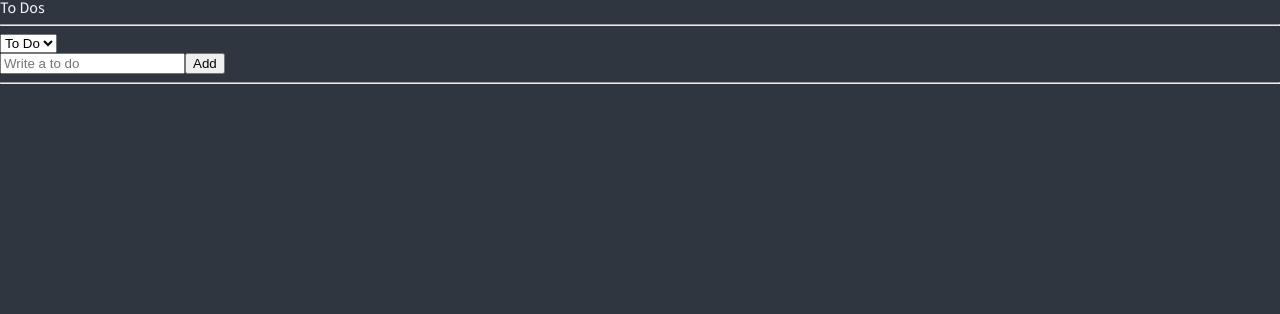
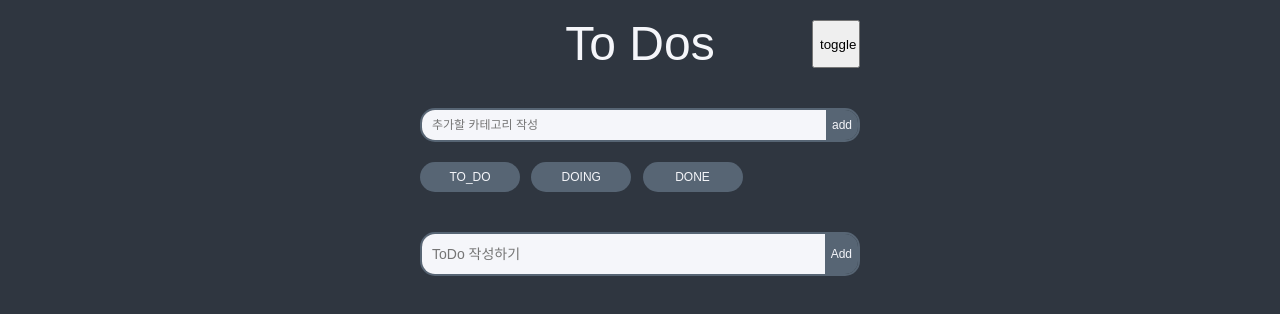
Before and after one commit to RanungPark/study-react, a React (Create React App) app in the folder todo-list/: page / in a window 1280 px wide. Shown: the top 314 px of the page. Built offline with nearby package versions, Linux system fonts and the light colour scheme.

Commit message:
ToDo 리펙토링

```diff
--- a/todo-list/src/atom.ts
+++ b/todo-list/src/atom.ts
@@ -9,12 +9,17 @@ export enum Categories {
 export interface IToDo {
   text: string;
   id: number;
-  category: Categories;
+  category: string;
 }
 
-export const categoryState = atom<Categories>({
+export const categoriesState = atom({
+  key: 'categoies',
+  default: ["TO_DO","DOING","DONE"],
+})
+
+export const categoryState = atom({
   key: 'category',
-  default: Categories.TO_DO,
+  default: "TO_DO",
 })
 
 export const toDoState = atom<IToDo[]>({
@@ -27,6 +32,6 @@ export const toDoSelector = selector({
   get: ({get}) => {
     const toDos = get(toDoState);
     const category = get(categoryState);
-    return toDos.filter(toDo => toDo.category === category);
+    return toDos.filter(toDo => toDo.category === category)
   }
 })
--- /dev/null
+++ b/todo-list/src/components/Category.tsx
@@ -0,0 +1,106 @@
+import React from 'react';
+import { categoriesState, categoryState} from '../atom';
+import { useRecoilState, useSetRecoilState } from 'recoil';
+import { useForm } from 'react-hook-form';
+import styled from 'styled-components';
+
+const CategoriesBox = styled.div`
+  display: grid;
+  grid-template-columns: repeat(4, 1fr);
+  margin: 20px 0;
+  gap: 5px;
+`
+const CategoryButton = styled.button`
+  border: 0;
+  background-color: ${props => props.theme.boxColor};
+  color: ${props => props.theme.textColor};
+  height: 30px;
+  width: 100px;
+  overflow: hidden;
+  border-radius: 15px;
+  font-size: 12px;
+  cursor: pointer;
+`
+const FormBox = styled.div`
+  padding-top: 20px;
+
+  span{
+    margin-top: 20px;
+    font-size: 10px;
+  }
+`
+
+const FormStyle = styled.form`
+  border: 2px solid ${props => props.theme.boxColor};
+  display: flex;
+  align-items: center;
+  border-radius: 15px;
+  overflow: hidden;
+`
+
+const FormInput = styled.input`
+  font-size: 12px;
+  flex: 1;
+  border: 0;
+  height: 30px;
+  outline: none;
+  box-shadow: none;
+  background-color: ${props => props.theme.textColor};
+  color: ${props => props.theme.bgColor};
+  padding-left: 10px;
+`
+
+const FormButton = styled.button`
+  font-size: 12px;
+  border: 0;
+  height: 30px;
+  background-color: ${props => props.theme.boxColor};
+  color: ${props => props.theme.textColor};
+`
+
+interface IForm {
+  category: string;
+}
+
+const Category = () => {
+  const [categories, setCategories] = useRecoilState(categoriesState);
+  const {register, setValue, handleSubmit, formState} = useForm<IForm>();
+  const setCategory = useSetRecoilState(categoryState);
+  const handleValid = ({category} : IForm) => {
+    setCategories((prev) => [...prev, category]);
+    setValue('category', '');
+  }
+
+  const onChange = (newCategory: IForm) => {
+    setCategory(newCategory as any)
+  }
+
+  return (
+    <div>
+      <FormBox>
+        <FormStyle onSubmit={handleSubmit(handleValid)}>
+          <FormInput
+            type="text"
+            {...register('category',{
+              required: '카테고리를 작성해주세요',
+              maxLength: {
+                value: 10,
+                message: '최대글자는 10자입니다'
+              }
+            })}
+            placeholder='추가할 카테고리 작성'
+            />
+          <FormButton>add</FormButton>
+        </FormStyle>
+        <span>{formState?.errors?.category?.message}</span>
+      </FormBox>
+      <CategoriesBox>
+        {
+          categories.map(category => <CategoryButton onClick={()=>onChange(category as any)}>{category}</CategoryButton>)
+        }
+      </CategoriesBox>
+    </div>
+  );
+};
+
+export default Category;
--- a/todo-list/src/components/CreateToDo.tsx
+++ b/todo-list/src/components/CreateToDo.tsx
@@ -1,32 +1,70 @@
 import React from 'react';
 import { useForm } from 'react-hook-form';
-import { useRecoilValue, useSetRecoilState } from 'recoil';
-import { categoryState, toDoState } from '../atom';
+import { useSetRecoilState } from 'recoil';
+import { Categories, toDoState } from '../atom';
+import styled from 'styled-components';
 
 interface IForm {
   toDo: string;
 }
 
+const FormBox = styled.div`
+  padding: 20px 0;
+  span{
+    margin-top: 20px;
+    font-size: 10px;
+  }
+`
+
+const FormStyle = styled.form`
+  border: 2px solid ${props => props.theme.boxColor};
+  display: flex;
+  align-items: center;
+  border-radius: 15px;
+  overflow: hidden;
+`
+
+const FormInput = styled.input`
+  font-size: 14px;
+  flex: 1;
+  border: 0;
+  height: 40px;
+  outline: none;
+  box-shadow: none;
+  background-color: ${props => props.theme.textColor};
+  color: ${props => props.theme.bgColor};
+  padding-left: 10px;
+`
+
+const FormButton = styled.button`
+  font-size: 12px;
+  border: 0;
+  height: 40px;
+  background-color: ${props => props.theme.boxColor};
+  color: ${props => props.theme.textColor};
+`
+
 const CreateToDo = () => {
   const {register, handleSubmit, setValue} = useForm<IForm>();
   const setToDos = useSetRecoilState(toDoState);
-  const category = useRecoilValue(categoryState);
 
   const handleValid = ({toDo} : IForm) => {
-    setToDos((prev) => [{text: toDo, id: Date.now(), category: category },...prev]);
+    setToDos((prev) => [{text: toDo, id: Date.now(), category: Categories.TO_DO },...prev]);
     setValue("toDo", "");
   }
 
   return (
-    <form onSubmit={handleSubmit(handleValid)}>
-      <input
-        {...register('toDo',{
-          required: "please write a To Do"
-        })}
-        placeholder='Write a to do'
-      />
-      <button>Add</button>
-    </form>
+    <FormBox>
+      <FormStyle onSubmit={handleSubmit(handleValid)}>
+        <FormInput
+          {...register('toDo',{
+            required: "please write a To Do"
+          })}
+          placeholder='ToDo 작성하기'
+        />
+        <FormButton>Add</FormButton>
+      </FormStyle>
+    </FormBox>
   );
 };
 
--- a/todo-list/src/components/ToDo.tsx
+++ b/todo-list/src/components/ToDo.tsx
@@ -1,10 +1,50 @@
 import React from 'react';
-import { IToDo, toDoState,  Categories } from '../atom';
-import { useSetRecoilState } from 'recoil';
+import { IToDo, toDoState, categoryState, categoriesState } from '../atom';
+import { useRecoilValue, useSetRecoilState } from 'recoil';
+import styled from 'styled-components';
 
+const LiBox = styled.li`
+  list-style: none;
+`
 
-const ToDo = ({text, id, category}: IToDo) => {
+const ToDoBox = styled.div`
+  display: flex;
+  flex-direction: column;
+  justify-content: center;
+  margin: 20px 0;
+  border-bottom: 0.1px solid ${props => props.theme.textColor};
+`
+
+const ToDoText = styled.span`
+  font-size: 16px;
+`
+
+const CategoryButtonGrup = styled.div`
+  display: grid;
+  grid-template-columns: repeat(6, 1fr);
+  gap: 5px;
+  margin-top: 10px;
+`
+
+const CategoryButton = styled.button`
+  height: 20px;
+  overflow: hidden;
+  font-size: 9px;
+  background-color: ${props => props.theme.bgColor};
+  cursor: pointer;
+  color: ${props => props.theme.textColor};
+  border: 0;
+  opacity: 0.5;
+`
+const CategoryDeleteButton = styled(CategoryButton)`
+  color: #e84118;
+  opacity: 0.8;
+`
+
+const ToDo = ({text, id}: IToDo) => {
   const setToDos = useSetRecoilState(toDoState);
+  const usingCategory = useRecoilValue(categoryState);
+  const categories = useRecoilValue(categoriesState);
 
   const onChange = (newCategory : IToDo['category']) => {
     setToDos((oldToDos) => {
@@ -18,13 +58,29 @@ const ToDo = ({text, id, category}: IToDo) => {
     })
   }
 
+  const onDelete = () => {
+    setToDos((oldToDos) => {
+      const newToDos = oldToDos.filter(todo => todo.id !== id);
+      return newToDos
+    })
+  }
+
   return (
-    <li>
-      <span>{text}</span>
-      {category !== Categories.TO_DO  && (<button  onClick={()=>onChange(Categories.TO_DO)}>To Do</button>)}
-      {category !== Categories.DOING && (<button  onClick={()=>onChange(Categories.DOING)}>Doing</button>)}
-      {category !== Categories.DONE && (<button  onClick={()=>onChange(Categories.DONE)}>Done</button>)}
-    </li>
+    <LiBox>
+      <ToDoBox>
+        <ToDoText>{text}</ToDoText>
+        <CategoryButtonGrup>
+          {categories.filter(
+          category =>
+          category !== usingCategory
+          ).map(
+            moveCategory =>
+            <CategoryButton onClick={()=>onChange(moveCategory as any)}>#{moveCategory}</CategoryButton>
+            )}
+          <CategoryDeleteButton onClick={()=>onDelete()}>#Delte</CategoryDeleteButton>
+        </CategoryButtonGrup>
+      </ToDoBox>
+    </LiBox>
   );
 };
 
--- a/todo-list/src/components/ToDoList.tsx
+++ b/todo-list/src/components/ToDoList.tsx
@@ -1,33 +1,60 @@
 import React from 'react';
-import { useRecoilState, useRecoilValue } from 'recoil';
-import { Categories, categoryState, toDoSelector } from '../atom';
+import { useRecoilValue } from 'recoil';
+import { toDoSelector } from '../atom';
 import CreateToDo from './CreateToDo';
 import ToDo from './ToDo';
+import styled from 'styled-components';
+import Category from './Category';
+
+const Conteiner = styled.div`
+  max-width: 480px;
+  height: 100vh;
+  margin: 0 auto;
+  padding: 0px 20px;
+
+  ul {
+    padding-bottom: 20px;
+  }
+`
+
+const Header = styled.div`
+  display: flex;
+  align-items: center;
+  padding: 20px 0;
+`
+
+const HeaderTitle = styled.h1`
+  font-size: 48px;
+  flex: 1;
+  display: flex;
+  justify-content: center;
+  margin-left: 48px;
+`
+
+const ToggleThemeButton = styled.button`
+  width: 48px;
+  height: 48px;
+`
 
 const ToDoList = () => {
-  const [categoly, setCategoly] = useRecoilState(categoryState);
   const toDos = useRecoilValue(toDoSelector);
 
-  const onInput = (event : React.FormEvent<HTMLSelectElement>) => {
-    const {currentTarget: {
-      value
-    }} = event
-    setCategoly(value as any)
-  }
-
   return (
-    <div>
-      <h1>To Dos</h1>
-      <hr />
-      <select value={categoly} onInput={onInput}>
-        <option value={Categories.TO_DO}>To Do</option>
-        <option value={Categories.DOING}>Doing</option>
-        <option value={Categories.DONE}>Done</option>
-      </select>
+    <Conteiner>
+      <Header>
+        <HeaderTitle>
+          To Dos
+        </HeaderTitle>
+        <ToggleThemeButton>
+          toggle
+        </ToggleThemeButton>
+      </Header>
+      <Category />
       <CreateToDo />
-      <hr />
-      {toDos?.map((toDo) => (<ToDo key={toDo.id} {...toDo} />))}
-    </div>
+      <ul>
+        {toDos?.map((toDo) => (<ToDo key={toDo.id} {...toDo} />))}
+      </ul>
+    </Conteiner>
   );
 };
 
```
